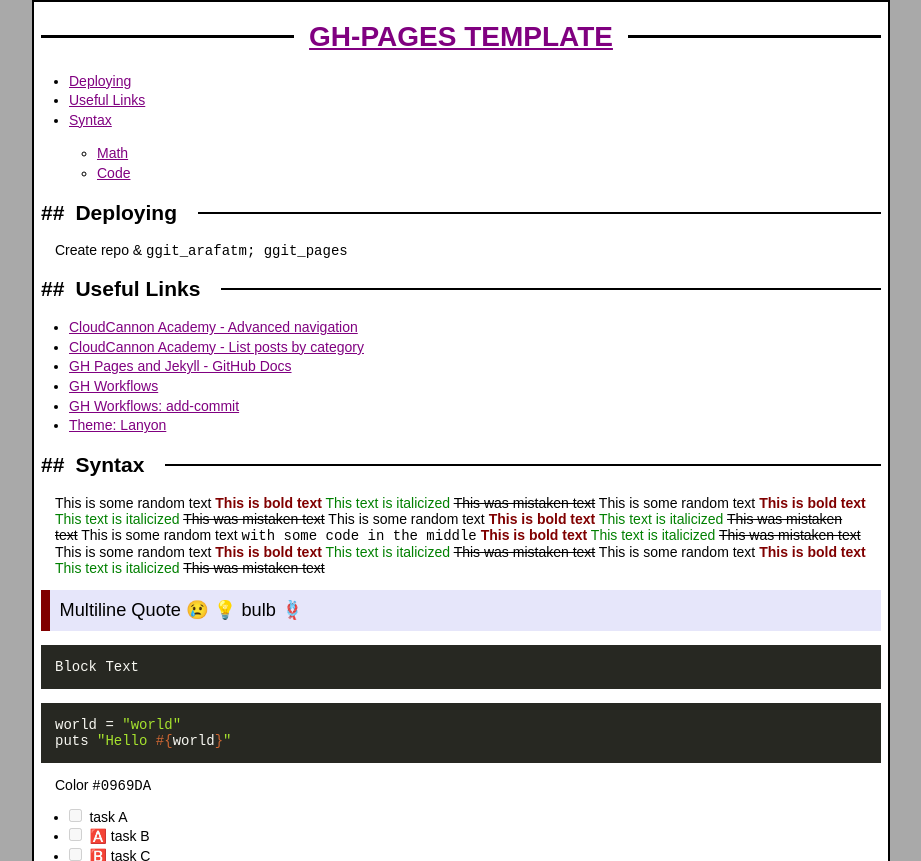
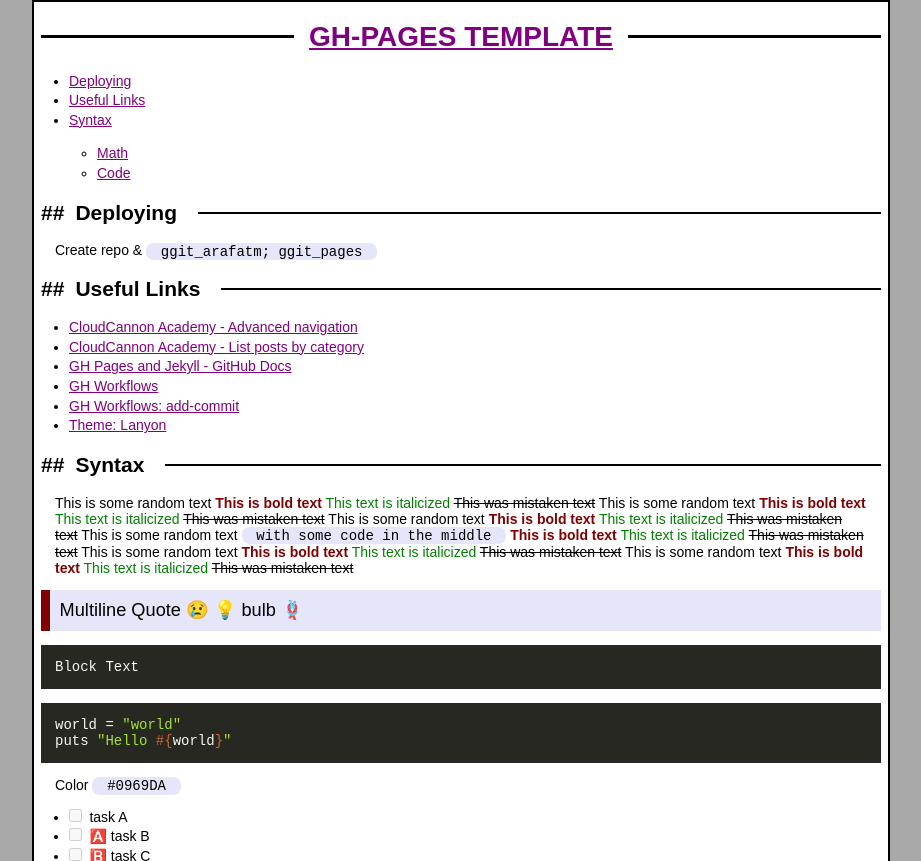
Before and after one commit to arafatm/ghp, a Jekyll site: the page built from readme.md, in a window 1280 px wide. Shown: the top 861 px of the page, without its empty margins (179-1100 px from the left). Built offline with Jekyll 4.4.1, drawn with Linux system fonts in a browser that asks for light colours; emoji names are drawn with the system emoji font; formulas are drawn with MathJax 3; the repository's description, which GitHub fills in, is left out; grey boxes are pictures that could not be loaded.

Commit message:
style.css

```diff
--- a/assets/css/style.css
+++ b/assets/css/style.css
@@ -25,7 +25,8 @@ table { border-collapse: collapse; }
 td { border: 1px solid black; padding: 1ex; vertical-align: top;  }
 ul { margin: 1em; padding: 0 1em;}
 
-li code, p code,  { background-color: lavender; padding: 0.1ex 2ex; border-radius: 1ex; }
+div>code,  li>code, p>code { background-color: lavender; padding: 0.1ex 2ex; border-radius: 1ex; }
+
 blockquote { border-left: 1ex solid maroon; margin: 0; padding: 1ex 1ex; background-color: lavender; font-size: 1.3em; }
 
 del {}
```
